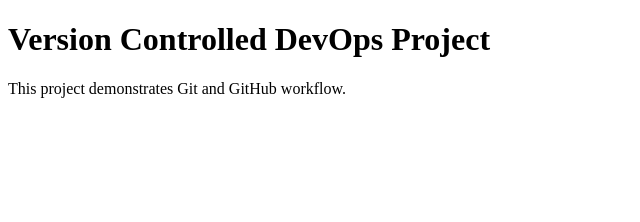
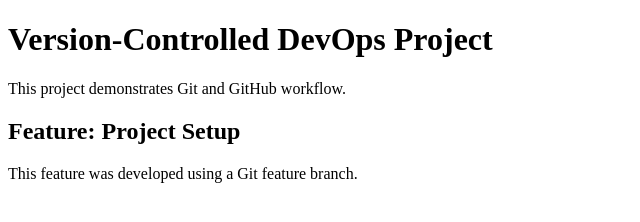
Before and after one commit to Harshinikm2005/TASK-4, a plain HTML site: page index.html in a window 1280 px wide. Shown: the whole page, without its empty margins (0-640 px from the left). Drawn offline with Linux system fonts and the light colour scheme.

Commit message:
Revert "Revert "Add project setup feature""

```diff
--- a/index.html
+++ b/index.html
@@ -4,7 +4,10 @@
     <title>DevOps Git Project</title>
 </head>
 <body>
-    <h1>Version Controlled DevOps Project</h1>
+    <h1>Version-Controlled DevOps Project</h1>
     <p>This project demonstrates Git and GitHub workflow.</p>
+
+    <h2>Feature: Project Setup</h2>
+    <p>This feature was developed using a Git feature branch.</p>
 </body>
 </html>
```
